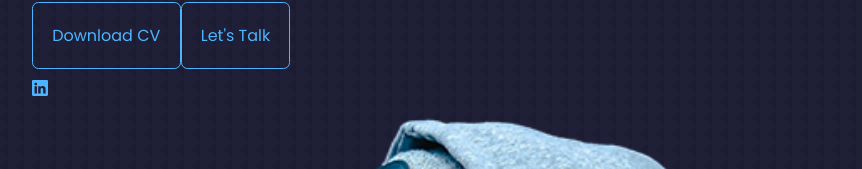
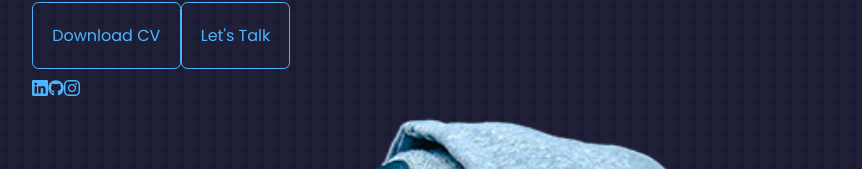
Before and after one commit to valgarciav/react-portfolio-website, a React (Create React App) app: page / in a window 1280 px wide. Shown: the part 178-347 px from the top of the page, without its empty margins (128-990 px from the left). Built offline with nearby package versions, Linux system fonts and the light colour scheme; the HTML template or start-up script is replaced by a standard one.

Commit message:
header socials
all socials icons added

```diff
--- a/src/components/header/HeaderSocials.jsx
+++ b/src/components/header/HeaderSocials.jsx
@@ -1,5 +1,7 @@
 import React from "react";
 import { BsLinkedin } from "react-icons/bs";
+import { FaGithub } from "react-icons/fa";
+import { BsInstagram } from "react-icons/bs";
 
 const HeaderSocials = () => {
   return (
@@ -7,8 +9,12 @@ const HeaderSocials = () => {
       <a href="https://linkedin.com" target="_blank">
         <BsLinkedin />
       </a>
-      <a href="https://github.com" target="_blank"></a>
-      <a href="https://instagram.com" target="_blank"></a>
+      <a href="https://github.com" target="_blank">
+        <FaGithub />
+      </a>
+      <a href="https://instagram.com" target="_blank">
+        <BsInstagram />
+      </a>
     </div>
   );
 };
```
